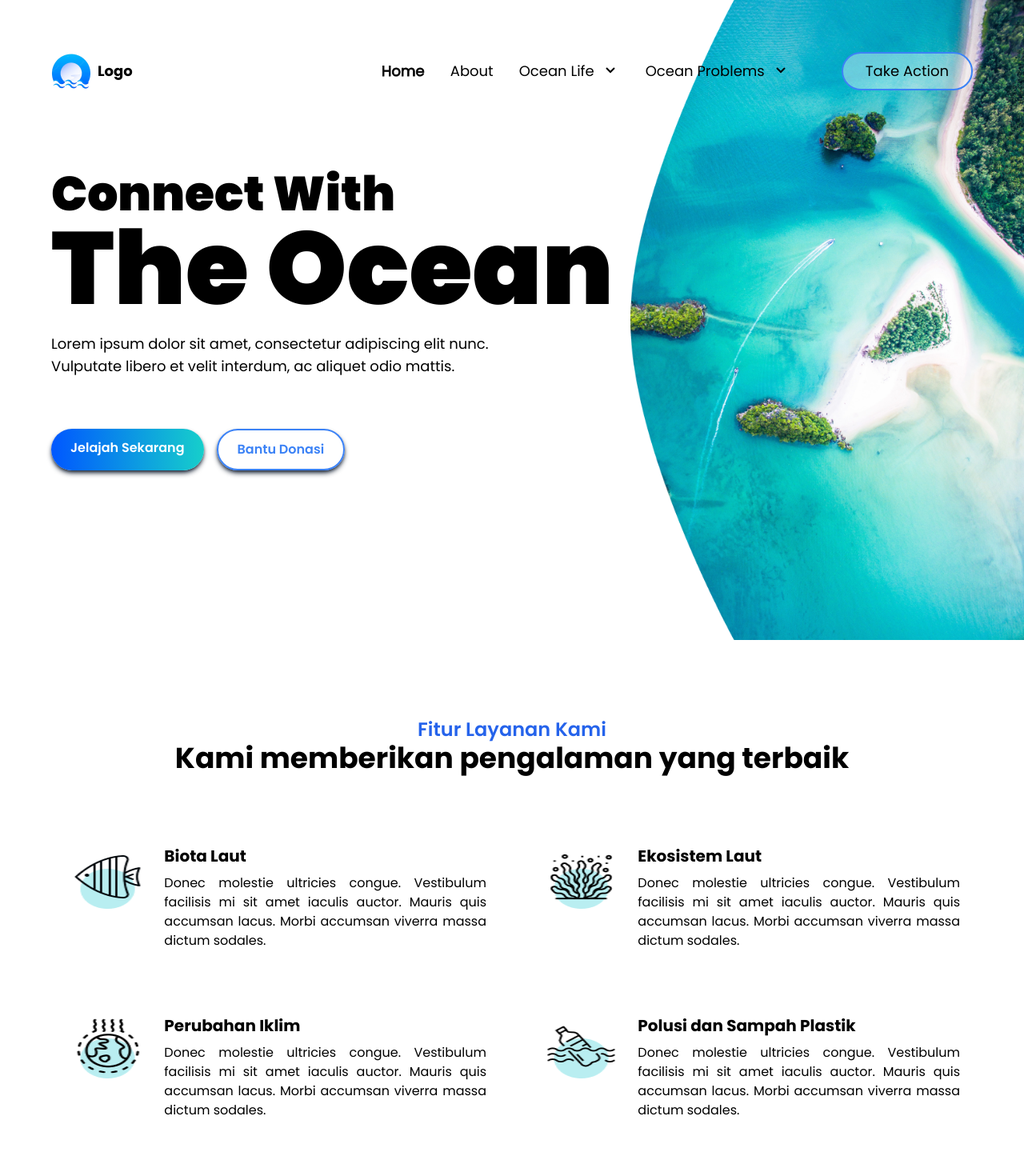
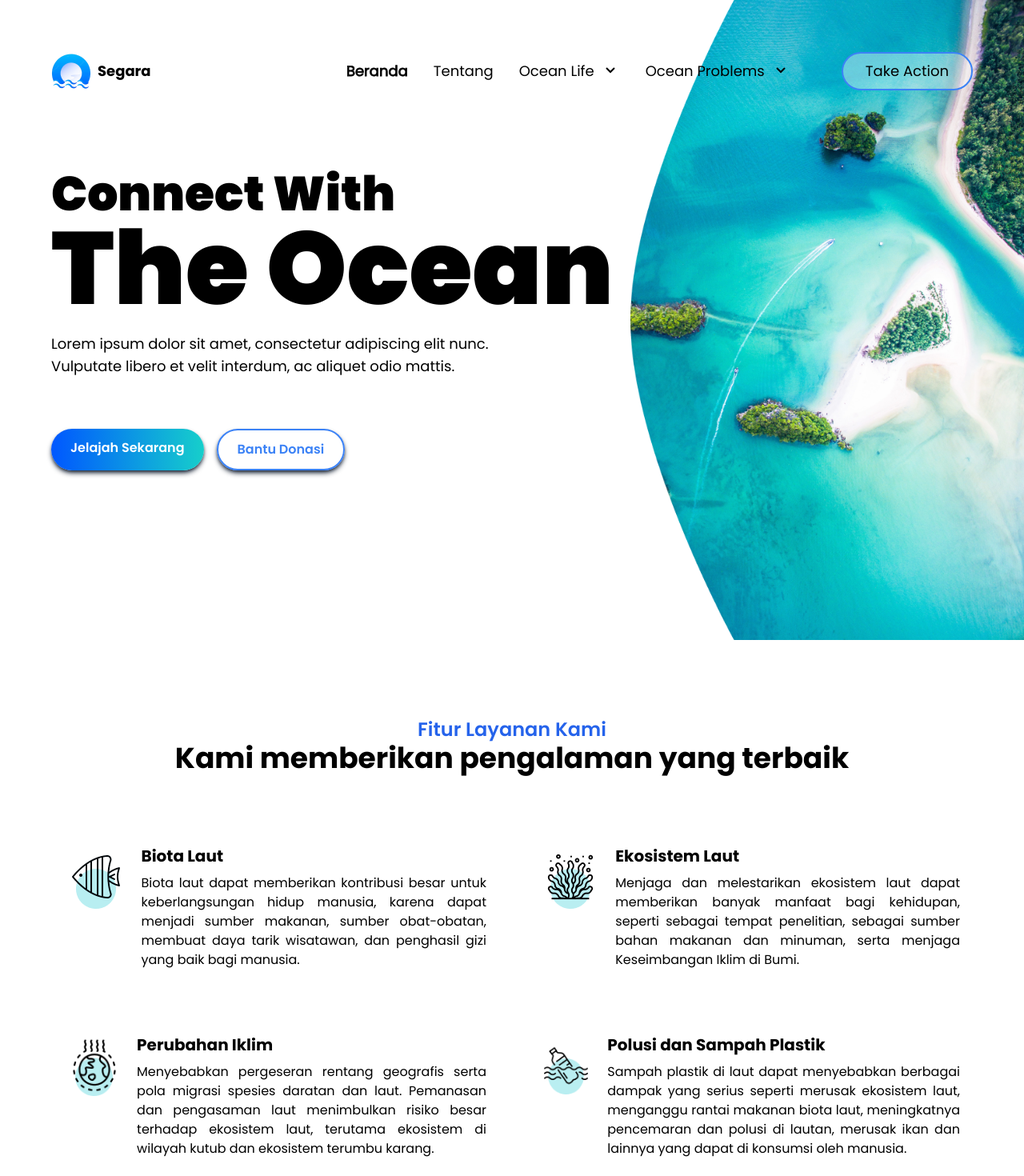
Before and after one commit to abizaqli07/invention-udayana, a React (Create React App) app: page / in a window 1280 px wide. Shown: the top 1470 px of the page at 80% size. Built offline with nearby package versions, Linux system fonts and the light colour scheme.

Commit message:
benerin navbar

```diff
--- a/src/components/Home.jsx
+++ b/src/components/Home.jsx
@@ -10,10 +10,11 @@ import 'aos/dist/aos.css';
 import { useEffect } from 'react';
 
 const Home = () => {
+
+  // EFFECT FOR ANIMATE ON SCROLL
   useEffect(() => {
     Aos.init({
       once: true,
-      mirror: true
     });
   }, [])
 
--- a/src/components/Nav.jsx
+++ b/src/components/Nav.jsx
@@ -22,14 +22,14 @@ function Nav() {
     <div className='overflow-x-hidden'>
       <div className={`fixed z-40 w-[100vw]  font-normal ${scrollY > 0 ? "shadow-md bg-white" : ""}`} data-aos='fade-down' data-aos-duration='1000' data-aos-delay='500'>
         <div className={`flex justify-between gap-8 layout pb-6 text-normal items-center transition-all duration-300 ${scrollY > 0 ? "pt-6" : "pt-6 lg:pt-16"}`}>
-          <div><NavLink to="/" className='flex gap-2 justify-center items-center font-bold'><img src={logo} />Logo</NavLink></div>
+          <div><NavLink to="/" className='flex gap-2 justify-center items-center font-bold'><img src={logo} />Segara</NavLink></div>
 
           <ul className='gap-8 items-center lg:flex hidden relative z-0'>
             <li className=' nav__link'>
-              <NavLink to="/" className={({ isActive }) => (isActive ? "nav__link-active" : "")}>Home</NavLink>
+              <NavLink to="/" className={({ isActive }) => (isActive ? "nav__link-active" : "")}>Beranda</NavLink>
             </li>
             <li className=' nav__link'>
-              <NavLink to="/about" className={({ isActive }) => (isActive ? "nav__link-active" : "")}>About</NavLink>
+              <NavLink to="/about" className={({ isActive }) => (isActive ? "nav__link-active" : "")}>Tentang</NavLink>
             </li>
 
             <li className='dropdown__link'>
@@ -39,8 +39,8 @@ function Nav() {
               </div>
 
               <div className='dropdowns'>
-                <div className='dropdown__item'><NavLink to="/habitat" className={({ isActive }) => (isActive ? "nav__link-active" : "")}>Habitats</NavLink></div>
-                <div className='dropdown__item'><NavLink to="/population" className={({ isActive }) => (isActive ? "nav__link-active" : "")}>Population</NavLink></div>
+                <div className='dropdown__item'><NavLink to="/habitat" className={({ isActive }) => (isActive ? "nav__link-active" : "")}>Biota Laut</NavLink></div>
+                <div className='dropdown__item'><NavLink to="/population" className={({ isActive }) => (isActive ? "nav__link-active" : "")}>Ekosistem Laut</NavLink></div>
               </div>
             </li>
 
@@ -51,13 +51,13 @@ function Nav() {
               </div>
 
               <div className='dropdowns w-60'>
-                <div className='dropdown__item'><NavLink to="/pollutionplastic" className={({ isActive }) => (isActive ? "nav__link-active" : "")}>Pollution and Plastic</NavLink></div>
-                <div className='dropdown__item'><NavLink to="/climatechange" className={({ isActive }) => (isActive ? "nav__link-active" : "")}>Climate Change</NavLink></div>
+                <div className='dropdown__item'><NavLink to="/pollutionplastic" className={({ isActive }) => (isActive ? "nav__link-active" : "")}>Polusi dan Plastik</NavLink></div>
+                <div className='dropdown__item'><NavLink to="/climatechange" className={({ isActive }) => (isActive ? "nav__link-active" : "")}>Perubahan Iklim</NavLink></div>
               </div>
             </li>
 
             <li className='ml-8'>
-              <div className='nav__link border-[2px] border-blue-500 rounded-full py-2 px-7 bg-white/40 hover:bg-white'>
+              <div className='nav__link border-[2px] border-blue-500 rounded-full py-2 px-7 bg-white/40 hover:bg-gradient-to-r from-[rgb(0,87,255)] to-[rgb(22,207,203)] hover:text-white'>
                 <NavLink to="/takeaction" className={({ isActive }) => (isActive ? "nav__link-active-action" : "")}>Take Action</NavLink>
               </div>
             </li>
@@ -73,22 +73,22 @@ function Nav() {
         <div className='absolute text-big top-8 right-8 cursor-pointer' onClick={toggleHandler}><BiLogInCircle/></div>
         <ul className='gap-8 items-center flex flex-col justify-center'>
           <li className=' nav__link'>
-            <NavLink to="/" className={({ isActive }) => (isActive ? "nav__link-active" : "")}>Home</NavLink>
+            <NavLink to="/" className={({ isActive }) => (isActive ? "nav__link-active" : "")}>Bernada</NavLink>
           </li>
           <li className=' nav__link'>
-            <NavLink to="/about" className={({ isActive }) => (isActive ? "nav__link-active" : "")}>About</NavLink>
+            <NavLink to="/about" className={({ isActive }) => (isActive ? "nav__link-active" : "")}>Tentang</NavLink>
           </li>
           <li className=' nav__link'>
-            <NavLink to="/habitat" className={({ isActive }) => (isActive ? "nav__link-active" : "")}>Habitats</NavLink>
+            <NavLink to="/habitat" className={({ isActive }) => (isActive ? "nav__link-active" : "")}>Biota Laut</NavLink>
           </li>
           <li className=' nav__link'>
-            <NavLink to="/population" className={({ isActive }) => (isActive ? "nav__link-active" : "")}>Population</NavLink>
+            <NavLink to="/population" className={({ isActive }) => (isActive ? "nav__link-active" : "")}>Eksostem Laut</NavLink>
           </li>
           <li className=' nav__link'>
-            <NavLink to="/pollutionplastic" className={({ isActive }) => (isActive ? "nav__link-active" : "")}>Pollution and Plastic</NavLink>
+            <NavLink to="/pollutionplastic" className={({ isActive }) => (isActive ? "nav__link-active" : "")}>Polusi dan Plastik</NavLink>
           </li>
           <li className=' nav__link'>
-            <NavLink to="/climatechange" className={({ isActive }) => (isActive ? "nav__link-active" : "")}>Climate Change</NavLink>
+            <NavLink to="/climatechange" className={({ isActive }) => (isActive ? "nav__link-active" : "")}>Perubahan Iklim</NavLink>
           </li>
 
           <li className=''>
--- a/src/components/subComponents/Footer.jsx
+++ b/src/components/subComponents/Footer.jsx
@@ -12,6 +12,7 @@ import {
 
 function Footer() {
   return (
+    // ========== CONTAINER FOR FOOTER ==========
     <div className='w-full h-full pb-4'>
       <div className='layout'>
         <div className='flex flex-col gap-8 lg:flex-row justify-between items-center lg:items-start'>
@@ -51,6 +52,7 @@ function Footer() {
         <div className='mt-16 text-small text-center'>&#169; TheDeadliners. All right reserved</div>
       </div>
     </div>
+    // ========== END OF CONTAINER FOR FOOTER ==========
   )
 }
 
--- a/src/components/subComponents/Header.jsx
+++ b/src/components/subComponents/Header.jsx
@@ -1,10 +1,11 @@
-import React, { useEffect } from 'react'
 import hero2 from "../../assets/hero2.png";
 
-const Header = () => {
+function Header() {
+  return (
+    // ========== CONTAINER FOR HEADER ==========
+    <div className='w-full h-[100vh] bg-slate-400 relative'>
 
-  return (
-    <div className='w-full h-[100vh] bg-slate-400 relative'>
+      {/* ========== CONTAINER FOR SMALL DEVICE ========== */}
       <div className='flex hero w-full h-full lg:hidden'>
         <div className='flex flex-col justify-center items-center layout text-center lg:items-start lg:text-left'>
           <div className='text-h1 font-semibold'>Connect With</div>
@@ -16,7 +17,9 @@ const Header = () => {
           </div>
         </div>
       </div>
+      {/* ========== END OF SMALL DEVICE ========== */}
 
+      {/* ========== CONTAINER FOR LARGE DEVICE ========== */}
       <div className='hidden w-full h-full bg-white lg:flex'>
         <div className='flex flex-col justify-center layout items-start text-left'>
             <div className='text-6xl font-black' data-aos='fade-up' data-aos-duration='500'>Connect With</div>
@@ -28,9 +31,14 @@ const Header = () => {
           </div>
         </div>
       </div>
+      {/* ========== END OF CONTAINER FOR LARGE DEVICE ========== */}
+
+      {/* ========== BACKGROUND CONTAINER ========== */}
       <div className='hidden lg:flex h-[100vh] w-fit absolute top-0 right-0'><img src={hero2} /></div>
+      {/* ========== END OF BACKGROUND CONTAINER ========== */}
 
     </div>
+    // ========== END OF CONTAINER FOR HEADER ==========
   )
 }
 
--- a/src/components/subComponents/Services.jsx
+++ b/src/components/subComponents/Services.jsx
@@ -6,48 +6,68 @@ import Sampah from '../../assets/sampah.png'
 
 function Services() {
   return (
+
+    // ========== CONTAINER FOR SERVICES ==========
     <div className='w-full h-full'>
       <div className='layout overflow-x-hidden'>
 
+        {/* ========== TITLE CONTAINER ========== */}
         <div className='title__container'>
           <div className='sub__title' data-aos='fade-up' data-aos-duration='500'>Fitur Layanan Kami</div>
           <div className='title' data-aos='fade-up' data-aos-duration='500' data-aos-delay='100'>Kami memberikan pengalaman yang terbaik</div>
         </div>
+        {/* ========== END OF TITLE CONTAINER ========== */}
 
+        {/* ========== CONTAINER FOR SERVICES ========== */}
         <div className='grid grid-cols-1 mt-16 gap-8 lg:grid-cols-2'>
 
+          {/* ========== SERVICE CARD ========== */}
           <div className='service__card' data-aos='fade-right' data-aos-duration='1000' data-aos-delay='500'>
-            <div className='h-fit w-fit'><img className='w-[80px] h-[80px] sm:w-[340px]' src={Biota}/></div>
+            <div className='h-fit w-fit'><img className='w-[80px] h-[80px] sm:w-[340px] object-contain' src={Biota}/></div>
             <div className='flex flex-col gap-2'>
               <div className='text-h3 font-bold'>Biota Laut</div>
-              <div className='text-small'>Donec molestie ultricies congue. Vestibulum facilisis mi sit amet iaculis auctor. Mauris quis accumsan lacus. Morbi accumsan viverra massa dictum sodales. </div>
+              <div className='text-small'>Biota laut dapat memberikan kontribusi besar untuk keberlangsungan hidup manusia, karena dapat menjadi sumber makanan, sumber obat-obatan, membuat daya tarik wisatawan, dan penghasil gizi yang baik bagi manusia.</div>
             </div>
           </div>
+          {/* ========== END OF SERVICE CARD ========== */}
+
+          {/* ========== SERVICE CARD ========== */}
           <div className='service__card' data-aos='fade-left' data-aos-duration='1000' data-aos-delay='500'>
-            <div className='h-fit w-fit'><img className='w-[80px] h-[80px] sm:w-[340px]' src={Ekosistem}/></div>
+            <div className='h-fit w-fit'><img className='w-[80px] h-[80px] sm:w-[340px] object-contain' src={Ekosistem}/></div>
             <div className='flex flex-col gap-2'>
               <div className='text-h3 font-bold'>Ekosistem Laut</div>
-              <div className='text-small'>Donec molestie ultricies congue. Vestibulum facilisis mi sit amet iaculis auctor. Mauris quis accumsan lacus. Morbi accumsan viverra massa dictum sodales. </div>
+              <div className='text-small'>Menjaga dan melestarikan ekosistem laut dapat memberikan banyak manfaat bagi kehidupan, seperti sebagai tempat penelitian, sebagai sumber bahan makanan dan minuman, serta menjaga Keseimbangan Iklim di Bumi.</div>
+
             </div>
           </div>
+          {/* ========== END OF SERVICE CARD ========== */}
+
+          {/* ========== SERVICE CARD ========== */}
           <div className='service__card' data-aos='fade-right' data-aos-duration='1000' data-aos-delay='1000'>
-            <div className='h-fit w-fit'><img className='w-[80px] h-[80px] sm:w-[340px]' src={Iklim}/></div>
+            <div className='h-fit w-fit'><img className='w-[80px] h-[80px] sm:w-[340px] object-contain' src={Iklim}/></div>
             <div className='flex flex-col gap-2'>
               <div className='text-h3 font-bold'>Perubahan Iklim</div>
-              <div className='text-small'>Donec molestie ultricies congue. Vestibulum facilisis mi sit amet iaculis auctor. Mauris quis accumsan lacus. Morbi accumsan viverra massa dictum sodales. </div>
+              <div className='text-small'>Menyebabkan pergeseran rentang geografis serta pola migrasi spesies daratan dan laut. Pemanasan dan pengasaman laut menimbulkan risiko besar terhadap ekosistem laut, terutama ekosistem di wilayah kutub dan ekosistem terumbu karang.</div>
             </div>
           </div>
+          {/* ========== END OF SERVICE CARD ========== */}
+
+          {/* ========== SERVICE CARD ========== */}
           <div className='service__card' data-aos='fade-left' data-aos-duration='1000' data-aos-delay='1000'>
-            <div className='h-fit w-fit'><img className='w-[80px] h-[80px] sm:w-[340px]' src={Sampah}/></div>
+            <div className='h-fit w-fit'><img className='w-[80px] h-[80px] sm:w-[340px] object-contain' src={Sampah}/></div>
             <div className='flex flex-col gap-2'>
               <div className='text-h3 font-bold'>Polusi dan Sampah Plastik</div>
-              <div className='text-small'>Donec molestie ultricies congue. Vestibulum facilisis mi sit amet iaculis auctor. Mauris quis accumsan lacus. Morbi accumsan viverra massa dictum sodales. </div>
+              <div className='text-small'>Sampah plastik di laut dapat menyebabkan berbagai dampak yang serius seperti merusak ekosistem laut, menganggu rantai makanan biota laut, meningkatnya pencemaran dan polusi di lautan, merusak ikan dan lainnya yang dapat di konsumsi oleh manusia.</div>
             </div>
           </div>
+          {/* ========== END OF SERVICE CARD ========== */}
 
         </div>
+        {/* ========== END CONTAINER FOR SERVICES ========== */}
+
       </div>
     </div>
+    // ========== END OF CONTAINER FOR SERVICES ==========
   )
 }
 
--- a/src/index.css
+++ b/src/index.css
@@ -121,6 +121,8 @@
   .dropdown__item{
     @apply bg-slate-200 px-6 py-4 hover:bg-slate-300 flex
   }
+
+
 
   /* ======================== HOME SECTION  ================== */
   .hero {
@@ -303,4 +305,8 @@
     background: url(./assets/aboutHero.png) bottom right no-repeat;
     background-size: cover;
   }
+
+  .service__card:hover img {
+    filter: invert(1)
+  }
 }
```
Also changed, not shown: src/components/subComponents/About.jsx (+12 -10 lines), src/components/subComponents/HomeBox.jsx (+4 -3 lines), src/components/subComponents/News.jsx (+30 -3 lines).
